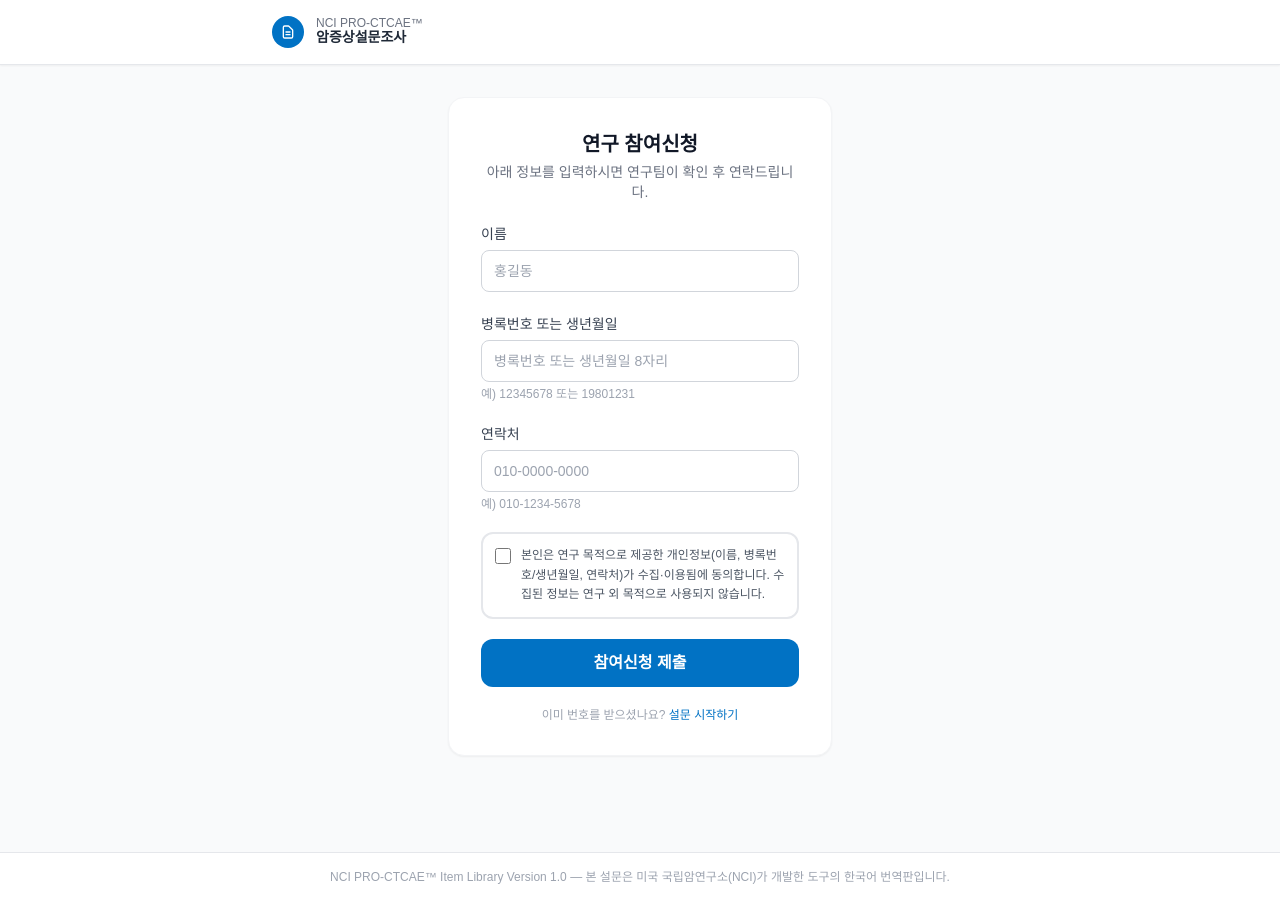
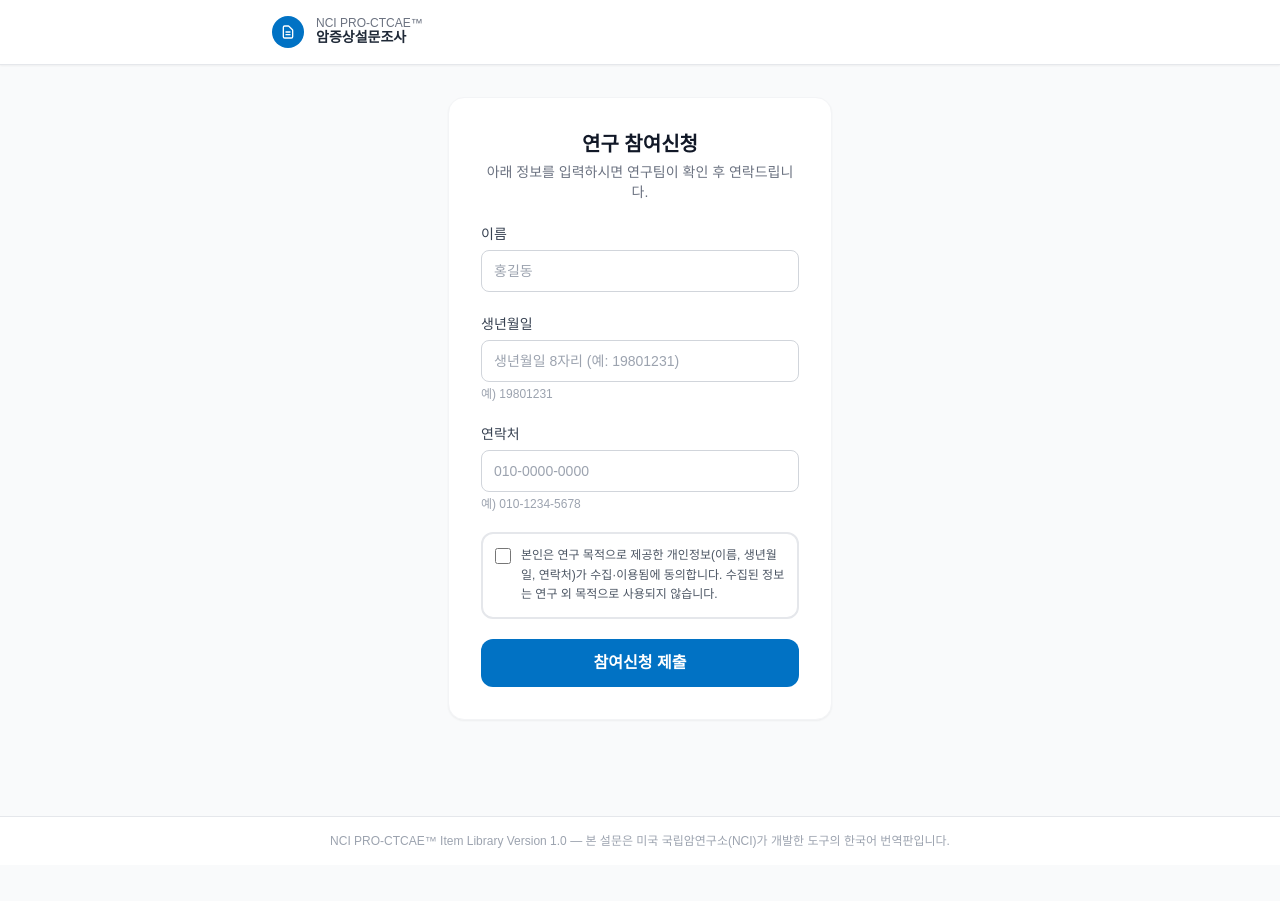
Before and after one commit to Yeongrok93/Cancerpatient, a Next.js app: page /register in a window 1280 px wide. After the commit the page ends 865 px from the top, so only its background shows below. Built offline with nearby package versions, Linux system fonts and the light colour scheme; no server answers.

Commit message:
Remove 병록번호 from register form, keep 생년월일 only

```diff
--- a/src/app/register/page.tsx
+++ b/src/app/register/page.tsx
@@ -19,7 +19,7 @@ export default function RegisterPage() {
   function validate() {
     const e: typeof errors = {};
     if (!name.trim())           e.name           = "이름을 입력해 주세요.";
-    if (!recordOrBirth.trim())  e.recordOrBirth  = "병록번호 또는 생년월일을 입력해 주세요.";
+    if (!recordOrBirth.trim())  e.recordOrBirth  = "생년월일을 입력해 주세요.";
     if (!contact.trim())        e.contact        = "연락처를 입력해 주세요.";
     if (!consent)               e.consent        = "개인정보 제공에 동의해 주세요.";
     setErrors(e);
@@ -98,12 +98,12 @@ export default function RegisterPage() {
           />
         </Field>
 
-        {/* 병록번호 / 생년월일 */}
-        <Field label="병록번호 또는 생년월일" error={errors.recordOrBirth} hint="예) 12345678  또는  19801231">
+        {/* 생년월일 */}
+        <Field label="생년월일" error={errors.recordOrBirth} hint="예) 19801231">
           <input
             type="text"
             required
-            placeholder="병록번호 또는 생년월일 8자리"
+            placeholder="생년월일 8자리 (예: 19801231)"
             value={recordOrBirth}
             onChange={(e) => { setRecordOrBirth(e.target.value); setErrors((p) => ({ ...p, recordOrBirth: undefined })); }}
             className={inputCls(!!errors.recordOrBirth)}
@@ -134,7 +134,7 @@ export default function RegisterPage() {
               className="mt-0.5 w-4 h-4 accent-primary-600 flex-shrink-0"
             />
             <span className="text-xs text-gray-600 leading-relaxed">
-              본인은 연구 목적으로 제공한 개인정보(이름, 병록번호/생년월일, 연락처)가 수집·이용됨에 동의합니다. 수집된 정보는 연구 외 목적으로 사용되지 않습니다.
+              본인은 연구 목적으로 제공한 개인정보(이름, 생년월일, 연락처)가 수집·이용됨에 동의합니다. 수집된 정보는 연구 외 목적으로 사용되지 않습니다.
             </span>
           </label>
           {errors.consent && <p className="text-xs text-red-500 pl-1">{errors.consent}</p>}
@@ -148,12 +148,6 @@ export default function RegisterPage() {
           {submitting ? "신청 중..." : "참여신청 제출"}
         </button>
 
-        <p className="text-center text-xs text-gray-400">
-          이미 번호를 받으셨나요?{" "}
-          <a href="/" className="text-primary-600 hover:underline font-medium">
-            설문 시작하기
-          </a>
-        </p>
       </form>
     </div>
   );
```
